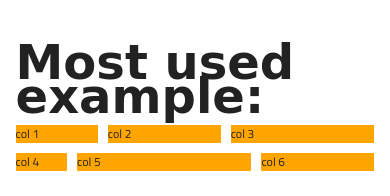
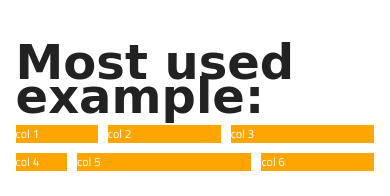
Before and after one commit to pszczesniak/kapi-flex, a plain HTML site: page index.html in a window 390 px wide. Shown: the part 1160-1356 px from the top of the page. Drawn offline with Linux system fonts and the light colour scheme; a web font is replaced by a local one.

Commit message:
example column text color change to white + bold

```diff
--- a/index.html
+++ b/index.html
@@ -50,10 +50,16 @@
             text-decoration: underline;
         }
 
+        .grid > [class*="col-"] {
+            color: #fff;
+            font-weight: 600;
+        }
+
         @media all and (max-width: 1024px) {
             .grid > [class*="col-"] {
                 padding: 0 !important;
                 font-size: 0.75em;
+                font-weight: 400;
             }
 
             code {
```
